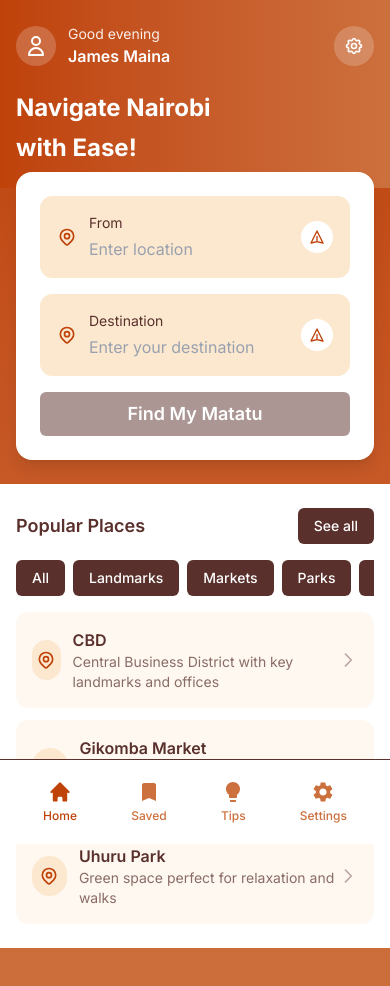
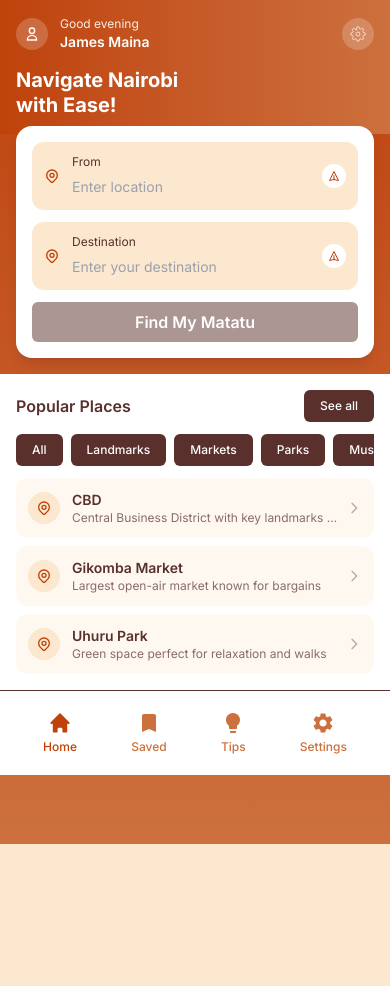
Before and after one commit to Emmy-ck/switch, a Next.js app in the folder matatu-finder/: page / in a window 390 px wide. Shown: the top 986 px of the page. After the commit the page ends 844 px from the top, so only its background shows below. Built offline with nearby package versions, Linux system fonts and the light colour scheme.

Commit message:
Search update

```diff
--- a/matatu-finder/src/app/page.tsx
+++ b/matatu-finder/src/app/page.tsx
@@ -41,59 +41,59 @@ export default function HomePage() {
   return (
     <div className="min-h-screen bg-gradient-to-b from-[var(--color-brand-primary)] to-[var(--color-brand-accent)]">
       {/* Header Section */}
-      <div className="bg-gradient-to-r from-[var(--color-brand-primary)] to-[var(--color-brand-accent)] text-[var(--color-brand-white)] px-4 py-6">
-        <div className="flex items-center justify-between mb-6">
+      <div className="bg-gradient-to-r from-[var(--color-brand-primary)] to-[var(--color-brand-accent)] text-[var(--color-brand-white)] px-4 sm:px-6 lg:px-8 py-4 sm:py-6">
+        <div className="max-w-md mx-auto lg:max-w-2xl">
+          <div className="flex items-center justify-between mb-4 sm:mb-6">
             <div className="flex items-center space-x-3">
-            <div className="w-10 h-10 bg-white/20 rounded-full flex items-center justify-center">
-              <svg className="w-6 h-6 text-white" fill="none" stroke="currentColor" viewBox="0 0 24 24">
+              <div className="w-8 h-8 sm:w-10 sm:h-10 bg-white/20 rounded-full flex items-center justify-center">
+                <svg className="w-4 h-4 sm:w-5 sm:h-5 text-white" fill="none" stroke="currentColor" viewBox="0 0 24 24">
                   <path strokeLinecap="round" strokeLinejoin="round" strokeWidth={2} d="M16 7a4 4 0 11-8 0 4 4 0 018 0zM12 14a7 7 0 00-7 7h14a7 7 0 00-7-7z" />
                 </svg>
               </div>
               <div>
-              <p className="text-sm opacity-90">Good evening</p>
-              <p className="font-semibold">James Maina</p>
+                <p className="text-xs sm:text-sm opacity-90">Good evening</p>
+                <p className="text-sm sm:text-base font-semibold">James Maina</p>
               </div>
             </div>
-          <div className="w-10 h-10 bg-white/20 rounded-full flex items-center justify-center">
-            <svg className="w-5 h-5 text-white" fill="none" stroke="currentColor" viewBox="0 0 24 24">
-              <path strokeLinecap="round" strokeLinejoin="round" strokeWidth={2} d="M10.325 4.317c.426-1.756 2.924-1.756 3.35 0a1.724 1.724 0 002.573 1.066c1.543-.94 3.31.826 2.37 2.37a1.724 1.724 0 001.065 2.572c1.756.426 1.756 2.924 0 3.35a1.724 1.724 0 00-1.066 2.573c.94 1.543-.826 3.31-2.37 2.37a1.724 1.724 0 00-2.572 1.065c-.426 1.756-2.924 1.756-3.35 0a1.724 1.724 0 00-2.573-1.066c-1.543.94-3.31-.826-2.37-2.37a1.724 1.724 0 00-1.065-2.572c-1.756-.426-1.756-2.924 0-3.35a1.724 1.724 0 001.066-2.573c-.94-1.543.826-3.31 2.37-2.37.996.608 2.296.07 2.572-1.065z" />
-              <path strokeLinecap="round" strokeLinejoin="round" strokeWidth={2} d="M15 12a3 3 0 11-6 0 3 3 0 016 0z" />
+            <div className="w-8 h-8 sm:w-10 sm:h-10 bg-white/20 rounded-full flex items-center justify-center">
+              <svg className="w-4 h-4 sm:w-5 sm:h-5 text-white" fill="none" stroke="currentColor" viewBox="0 0 24 24">
+                <circle cx="12" cy="12" r="3"></circle>
+                <path d="M19.4 15a1.65 1.65 0 0 0 .33 1.82l.06.06a2 2 0 0 1 0 2.83 2 2 0 0 1-2.83 0l-.06-.06a1.65 1.65 0 0 0-1.82-.33 1.65 1.65 0 0 0-1 1.51V21a2 2 0 0 1-2 2 2 2 0 0 1-2-2v-.09A1.65 1.65 0 0 0 9 19.4a1.65 1.65 0 0 0-1.82.33l-.06.06a2 2 0 0 1-2.83 0 2 2 0 0 1 0-2.83l.06-.06a1.65 1.65 0 0 0 .33-1.82 1.65 1.65 0 0 0-1.51-1H3a2 2 0 0 1-2-2 2 2 0 0 1 2-2h.09A1.65 1.65 0 0 0 4.6 9a1.65 1.65 0 0 0-.33-1.82l-.06-.06a2 2 0 0 1 0-2.83 2 2 0 0 1 2.83 0l.06.06a1.65 1.65 0 0 0 1.82.33H9a1.65 1.65 0 0 0 1 1.51V3a2 2 0 0 1 2-2 2 2 0 0 1 2 2v.09a1.65 1.65 0 0 0 1 1.51 1.65 1.65 0 0 0 1.82-.33l.06-.06a2 2 0 0 1 2.83 0 2 2 0 0 1 0 2.83l-.06.06a1.65 1.65 0 0 0-.33 1.82V9a1.65 1.65 0 0 0 1.51 1H21a2 2 0 0 1 2 2 2 2 0 0 1-2 2h-.09a1.65 1.65 0 0 0-1.51 1z"></path>
               </svg>
             </div>
           </div>
           <div>
-          <h1 className="text-2xl font-bold mb-2">
-            Navigate Nairobi
+            <h1 className="text-xl sm:text-2xl lg:text-3xl font-bold leading-tight">
+              Navigate Nairobi<br />with Ease!
             </h1>
-          <h2 className="text-2xl font-bold">
-            with Ease!
-          </h2>
+          </div>
         </div>
       </div>
 
       {/* Search Form Section */}
-      <div className="px-4 -mt-4 relative z-10">
-        <div className="bg-[var(--color-brand-white)] rounded-2xl shadow-lg p-6">
+      <div className="px-4 sm:px-6 lg:px-8 -mt-2 sm:-mt-4 relative z-10">
+        <div className="max-w-md mx-auto lg:max-w-2xl">
+          <div className="bg-[var(--color-brand-white)] rounded-2xl shadow-lg p-4 sm:p-6">
             <form onSubmit={handleSearch}>
-            <div className="space-y-4">
+              <div className="space-y-3 sm:space-y-4">
                 <div className="relative">
-                <div className="flex items-center space-x-3 p-4 bg-[var(--color-brand-light)] rounded-xl border border-[var(--color-brand-light)]">
-                  <svg className="w-5 h-5 text-[var(--color-brand-primary)]" fill="none" stroke="currentColor" viewBox="0 0 24 24">
+                  <div className="flex items-center space-x-3 p-3 sm:p-4 bg-[var(--color-brand-light)] rounded-xl">
+                    <svg className="w-4 h-4 sm:w-5 sm:h-5 text-[var(--color-brand-primary)] flex-shrink-0" fill="none" stroke="currentColor" viewBox="0 0 24 24">
                       <path strokeLinecap="round" strokeLinejoin="round" strokeWidth={2} d="M17.657 16.657L13.414 20.9a1.998 1.998 0 01-2.827 0l-4.244-4.243a8 8 0 1111.314 0z" />
                       <path strokeLinecap="round" strokeLinejoin="round" strokeWidth={2} d="M15 11a3 3 0 11-6 0 3 3 0 016 0z" />
                     </svg>
-                  <div className="flex-1">
-                    <p className="text-sm text-[var(--color-brand-dark)] mb-1">From</p>
+                    <div className="flex-1 min-w-0">
+                      <p className="text-xs sm:text-sm text-[var(--color-brand-dark)] mb-1">From</p>
                       <input
                         type="text"
                         value={fromLocation}
                         onChange={(e) => setFromLocation(e.target.value)}
                         placeholder="Enter location"
-                      className="w-full bg-transparent border-none outline-none text-[var(--color-brand-dark)] placeholder-gray-400"
+                        className="w-full bg-transparent border-none outline-none text-sm sm:text-base text-[var(--color-brand-dark)] placeholder-gray-400"
                       />
                     </div>
-                  <div className="w-8 h-8 bg-[var(--color-brand-white)] rounded-full flex items-center justify-center">
-                    <svg className="w-4 h-4 text-[var(--color-brand-primary)]" fill="none" stroke="currentColor" viewBox="0 0 24 24">
+                    <div className="w-6 h-6 sm:w-8 sm:h-8 bg-[var(--color-brand-white)] rounded-full flex items-center justify-center flex-shrink-0">
+                      <svg className="w-3 h-3 sm:w-4 sm:h-4 text-[var(--color-brand-primary)]" fill="none" stroke="currentColor" viewBox="0 0 24 24">
                         <path strokeLinecap="round" strokeLinejoin="round" strokeWidth={2} d="M12 19l9 2-9-18-9 18 9-2zm0 0v-8" />
                       </svg>
                     </div>
@@ -101,23 +101,23 @@ export default function HomePage() {
                 </div>
 
                 <div className="relative">
-                <div className="flex items-center space-x-3 p-4 bg-[var(--color-brand-light)] rounded-xl border border-[var(--color-brand-light)]">
-                  <svg className="w-5 h-5 text-[var(--color-brand-primary)]" fill="none" stroke="currentColor" viewBox="0 0 24 24">
+                  <div className="flex items-center space-x-3 p-3 sm:p-4 bg-[var(--color-brand-light)] rounded-xl">
+                    <svg className="w-4 h-4 sm:w-5 sm:h-5 text-[var(--color-brand-primary)] flex-shrink-0" fill="none" stroke="currentColor" viewBox="0 0 24 24">
                       <path strokeLinecap="round" strokeLinejoin="round" strokeWidth={2} d="M17.657 16.657L13.414 20.9a1.998 1.998 0 01-2.827 0l-4.244-4.243a8 8 0 1111.314 0z" />
                       <path strokeLinecap="round" strokeLinejoin="round" strokeWidth={2} d="M15 11a3 3 0 11-6 0 3 3 0 016 0z" />
                     </svg>
-                  <div className="flex-1">
-                    <p className="text-sm text-[var(--color-brand-dark)] mb-1">Destination</p>
+                    <div className="flex-1 min-w-0">
+                      <p className="text-xs sm:text-sm text-[var(--color-brand-dark)] mb-1">Destination</p>
                       <input
                         type="text"
                         value={toLocation}
                         onChange={(e) => setToLocation(e.target.value)}
                         placeholder="Enter your destination"
-                      className="w-full bg-transparent border-none outline-none text-[var(--color-brand-dark)] placeholder-gray-400"
+                        className="w-full bg-transparent border-none outline-none text-sm sm:text-base text-[var(--color-brand-dark)] placeholder-gray-400"
                       />
                     </div>
-                  <div className="w-8 h-8 bg-[var(--color-brand-white)] rounded-full flex items-center justify-center">
-                    <svg className="w-4 h-4 text-[var(--color-brand-primary)]" fill="none" stroke="currentColor" viewBox="0 0 24 24">
+                    <div className="w-6 h-6 sm:w-8 sm:h-8 bg-[var(--color-brand-white)] rounded-full flex items-center justify-center flex-shrink-0">
+                      <svg className="w-3 h-3 sm:w-4 sm:h-4 text-[var(--color-brand-primary)]" fill="none" stroke="currentColor" viewBox="0 0 24 24">
                         <path strokeLinecap="round" strokeLinejoin="round" strokeWidth={2} d="M12 19l9 2-9-18-9 18 9-2zm0 0v-8" />
                       </svg>
                     </div>
@@ -127,7 +127,7 @@ export default function HomePage() {
                 <button
                   type="submit"
                   disabled={!fromLocation.trim() || !toLocation.trim() || isSearching}
-                className="w-full bg-[var(--color-brand-dark)] text-[var(--color-brand-white)] py-4 rounded-xl font-semibold text-lg disabled:opacity-50 disabled:cursor-not-allowed hover:bg-[var(--color-brand-dark)]/90 transition-colors"
+                  className="w-full bg-[var(--color-brand-dark)] text-[var(--color-brand-white)] py-3 sm:py-4 rounded-xl font-semibold text-base sm:text-lg disabled:opacity-50 disabled:cursor-not-allowed hover:bg-[var(--color-brand-dark)]/90 transition-colors"
                 >
                   {isSearching ? 'Finding Routes...' : 'Find My Matatu'}
                 </button>
@@ -135,19 +135,21 @@ export default function HomePage() {
             </form>
           </div>
         </div>
+      </div>
 
       {/* Popular Places Section */}
-      <div className="px-4 py-6 bg-[var(--color-brand-white)] mt-6">
-        <div className="flex justify-between items-center mb-4">
-          <h2 className="text-lg font-semibold text-[var(--color-brand-dark)]">Popular Places</h2>
-          <button className="text-[var(--color-brand-primary)] text-sm font-medium">See all</button>
+      <div className="px-4 sm:px-6 lg:px-8 py-4 sm:py-6 bg-[var(--color-brand-white)] mt-4 sm:mt-6 min-h-0">
+        <div className="max-w-md mx-auto lg:max-w-2xl">
+          <div className="flex justify-between items-center mb-3 sm:mb-4">
+            <h2 className="text-base sm:text-lg font-semibold text-[var(--color-brand-dark)]">Popular Places</h2>
+            <button className="text-[var(--color-brand-primary)] text-xs sm:text-sm font-medium">See all</button>
           </div>
 
-        <div className="flex space-x-2 mb-4 overflow-x-auto">
+          <div className="flex space-x-2 mb-3 sm:mb-4 overflow-x-auto scrollbar-hide">
             {categories.map((cat) => (
               <button
                 key={cat}
-              className={`px-4 py-2 rounded-full text-sm font-medium whitespace-nowrap ${
+                className={`px-3 sm:px-4 py-1.5 sm:py-2 rounded-full text-xs sm:text-sm font-medium whitespace-nowrap flex-shrink-0 ${
                   selectedCategory === cat
                     ? 'bg-[var(--color-brand-primary)] text-[var(--color-brand-white)]'
                     : 'bg-[var(--color-brand-light)] text-[var(--color-brand-dark)]'
@@ -159,23 +161,23 @@ export default function HomePage() {
             ))}
           </div>
 
-        <div className="space-y-3">
+          <div className="space-y-2 sm:space-y-3">
             {filteredDestinations.slice(0, 3).map((dest) => (
-            <div key={dest.name} className="flex items-center justify-between p-4 bg-[var(--color-brand-light)]/30 rounded-xl">
-              <div className="flex items-center space-x-3">
-                <div className="w-10 h-10 bg-[var(--color-brand-light)] rounded-full flex items-center justify-center">
-                  <svg className="w-5 h-5 text-[var(--color-brand-primary)]" fill="none" stroke="currentColor" viewBox="0 0 24 24">
+              <div key={dest.name} className="flex items-center justify-between p-3 sm:p-4 bg-[var(--color-brand-light)]/30 rounded-xl hover:bg-[var(--color-brand-light)]/50 transition-colors">
+                <div className="flex items-center space-x-3 min-w-0 flex-1">
+                  <div className="w-8 h-8 sm:w-10 sm:h-10 bg-[var(--color-brand-light)] rounded-full flex items-center justify-center flex-shrink-0">
+                    <svg className="w-4 h-4 sm:w-5 sm:h-5 text-[var(--color-brand-primary)]" fill="none" stroke="currentColor" viewBox="0 0 24 24">
                       <path strokeLinecap="round" strokeLinejoin="round" strokeWidth={2} d="M17.657 16.657L13.414 20.9a1.998 1.998 0 01-2.827 0l-4.244-4.243a8 8 0 1111.314 0z" />
                       <path strokeLinecap="round" strokeLinejoin="round" strokeWidth={2} d="M15 11a3 3 0 11-6 0 3 3 0 016 0z" />
                     </svg>
                   </div>
-                <div>
-                  <h3 className="font-semibold text-[var(--color-brand-dark)]">{dest.name}</h3>
-                  <p className="text-sm text-[var(--color-brand-dark)]/70">{dest.description.split('.')[0]}</p>
+                  <div className="min-w-0 flex-1">
+                    <h3 className="text-sm sm:text-base font-semibold text-[var(--color-brand-dark)] truncate">{dest.name}</h3>
+                    <p className="text-xs sm:text-sm text-[var(--color-brand-dark)]/70 truncate">{dest.description.split('.')[0]}</p>
                   </div>
                 </div>
-              <div className="text-[var(--color-brand-dark)]/40">
-                <svg className="w-5 h-5" fill="none" stroke="currentColor" viewBox="0 0 24 24">
+                <div className="text-[var(--color-brand-dark)]/40 flex-shrink-0 ml-2">
+                  <svg className="w-4 h-4 sm:w-5 sm:h-5" fill="none" stroke="currentColor" viewBox="0 0 24 24">
                     <path strokeLinecap="round" strokeLinejoin="round" strokeWidth={2} d="M9 5l7 7-7 7" />
                   </svg>
                 </div>
@@ -183,6 +185,7 @@ export default function HomePage() {
             ))}
           </div>
         </div>
+      </div>
       <Footer />
     </div>
   );
```
Lines whose indentation alone changed are shown as unchanged.
